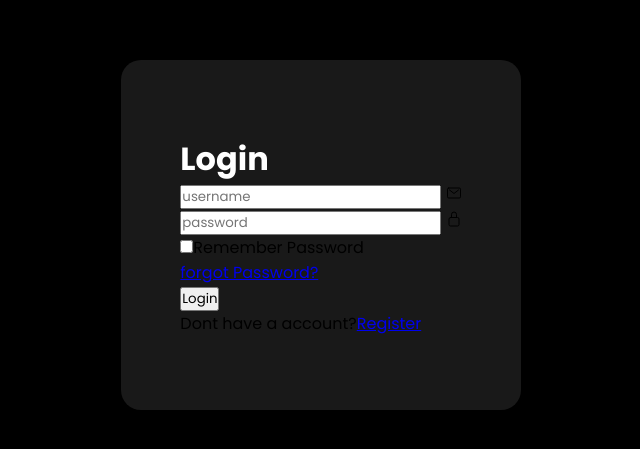
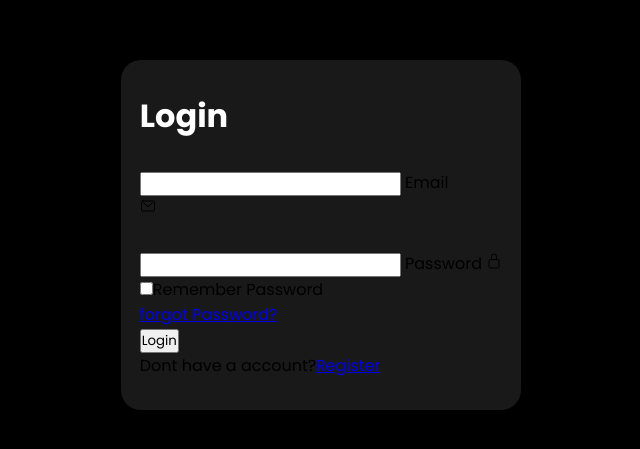
Before and after one commit to AminSBU/login_form_css_html, a plain HTML site: page login.html in a window 1280 px wide. Shown: the part 165-614 px from the top of the page, without its empty margins (319-959 px from the left). Drawn offline with nearby package versions, Linux system fonts and the light colour scheme.

Commit message:
set label for email and password, style for input-box

```diff
--- a/login.html
+++ b/login.html
@@ -15,13 +15,15 @@
             <form action="#">
                 <h1> Login </h1>
                 <div class="input-box">
-                    <input type="text" placeholder="username" required>
+                    <input type="text" required>
+                    <label>Email</label>
                     <span class="icon">
                         <ion-icon name="mail-outline"></ion-icon>
                     </span>
                 </div>
                 <div>
-                    <input type="password" placeholder="password" required>
+                    <input type="password" required>
+                    <label>Password</label>
                     <span class="icon">
                         <ion-icon name="lock-closed-outline"></ion-icon>
                     </span>
--- a/style.css
+++ b/style.css
@@ -34,3 +34,10 @@ h1
     font-size: 2em;
     color: white;
 }
+
+.input-box
+{
+    position: relative;
+    width: 310px;
+    margin: 30px 0;
+}
```
